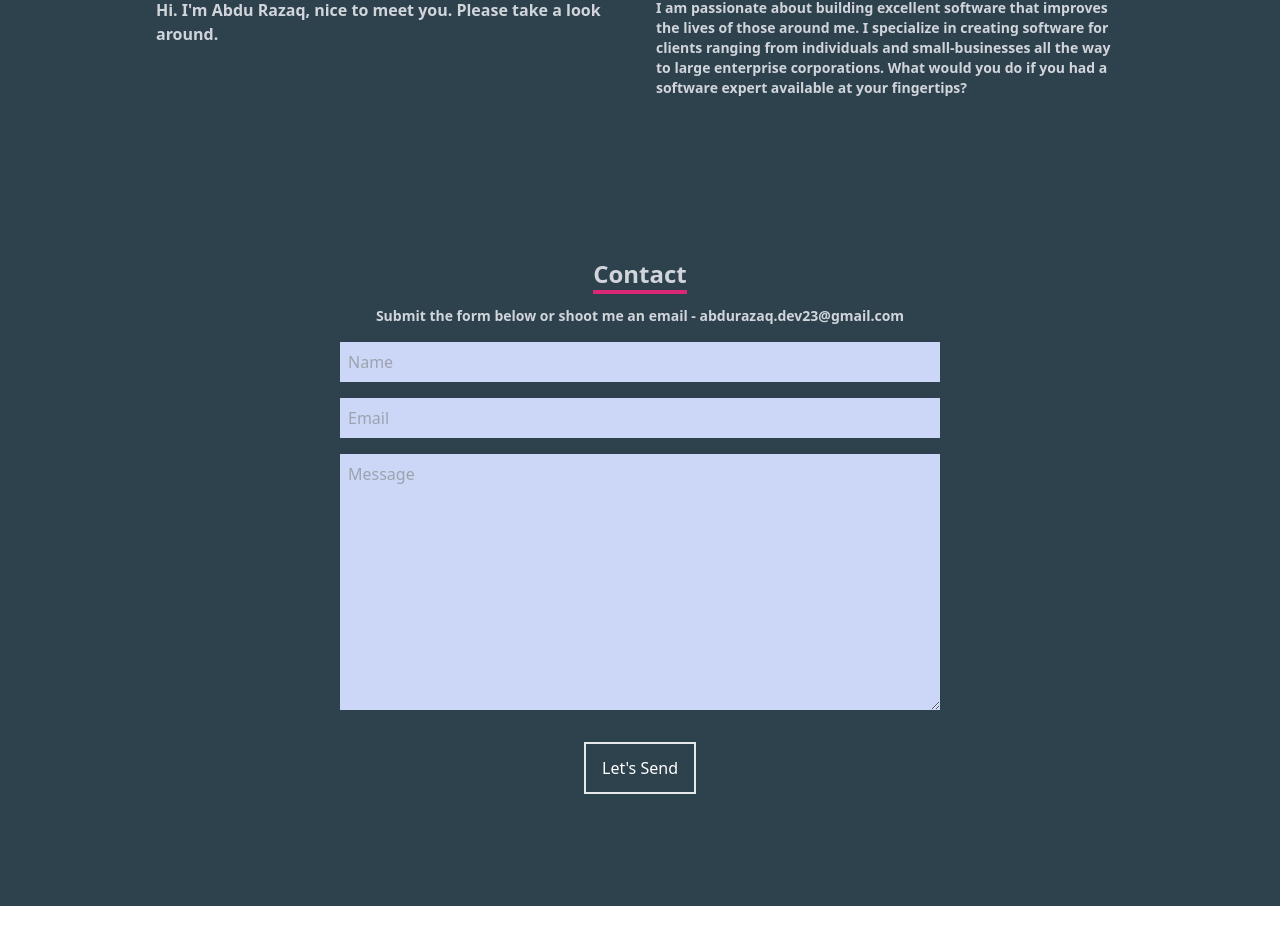
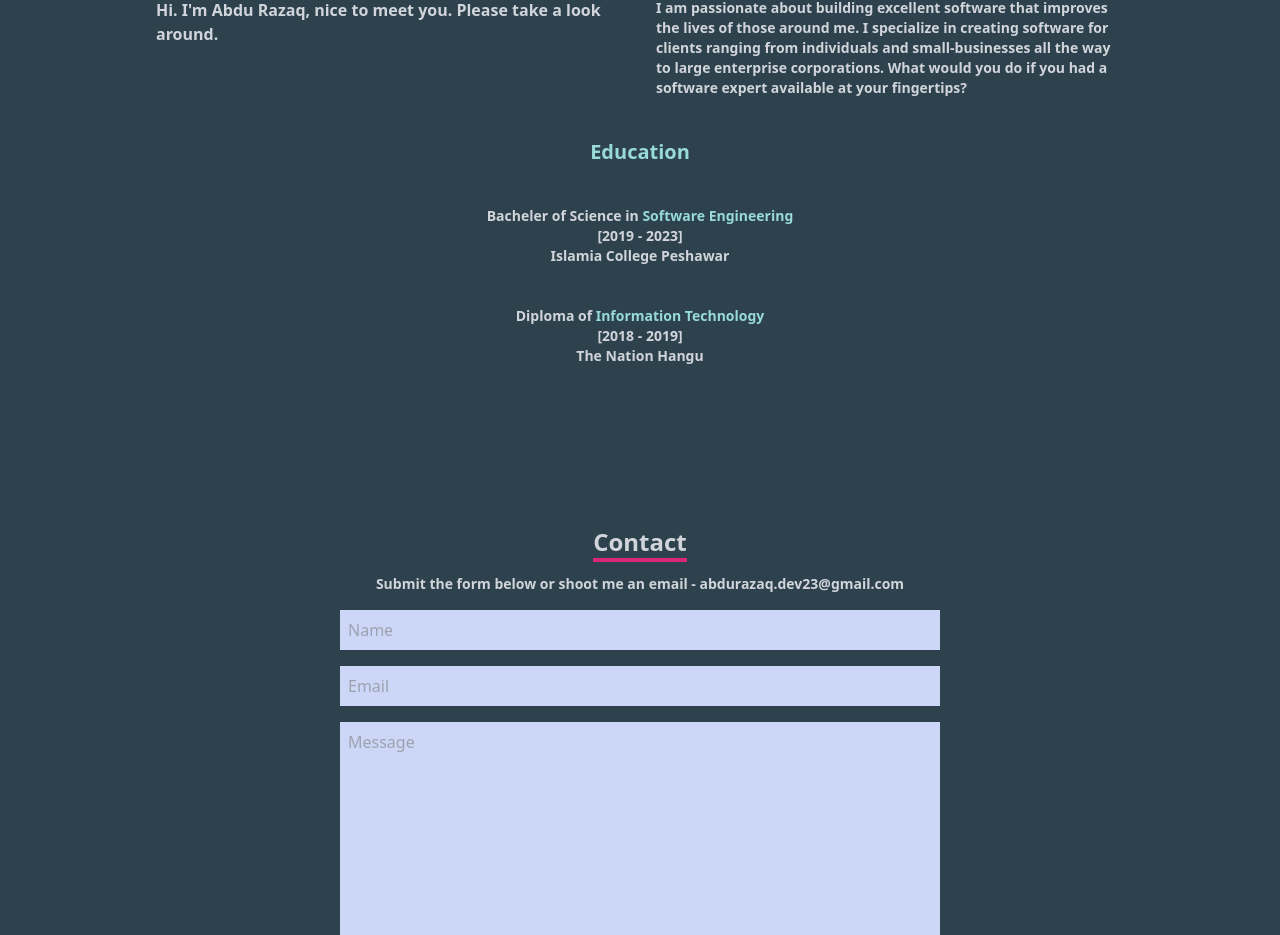
Before and after one commit to AbduRazaq-23/personal_portfolio, a React (Vite) app: page / in a window 1280 px wide. Shown: the part 2826-3761 px from the top of the page. Before the commit the page ends 3732 px from the top, so only its background shows below. Built offline with nearby package versions, Linux system fonts and the light colour scheme.

Commit message:
add education

```diff
--- a/src/components/About.jsx
+++ b/src/components/About.jsx
@@ -9,9 +9,7 @@ const About = () => {
             About
           </p>
         </div>
-        <div className="max-w-[1000px] w-full grid grid-cols-2 gap-8">
-          <div></div>
-        </div>
+
         <div className="max-w-[1000px] w-full grid sm:grid-cols-2 gap-8 px-4">
           <div className="text-center md:text-start  font-semibold">
             <p>
@@ -28,6 +26,32 @@ const About = () => {
             </p>
           </div>
         </div>
+        {/* education  */}
+        <div className="text-center space-y-10 mt-10 text-gray-300 text-sm font-semibold">
+          <h1 className="  text-xl text-[#98dad9]">Education</h1>
+          <div>
+            <h2>
+              Bacheler of Science in{" "}
+              <span className="text-[#98dad9] font-bold">
+                {" "}
+                Software Engineering{" "}
+              </span>
+            </h2>
+            <h3>[2019 - 2023]</h3>
+            <h4>Islamia College Peshawar</h4>
+          </div>
+          <div>
+            <h2>
+              Diploma of{" "}
+              <span className="text-[#98dad9] font-bold">
+                {" "}
+                Information Technology{" "}
+              </span>
+            </h2>
+            <h3>[2018 - 2019]</h3>
+            <h4>The Nation Hangu</h4>
+          </div>
+        </div>
       </div>
     </div>
   );
```
